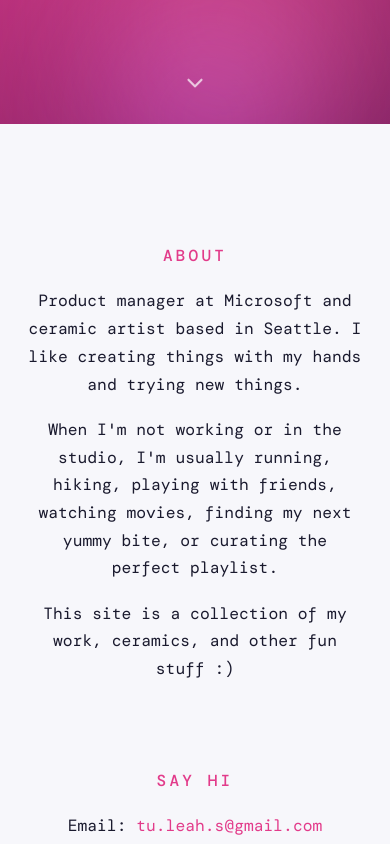
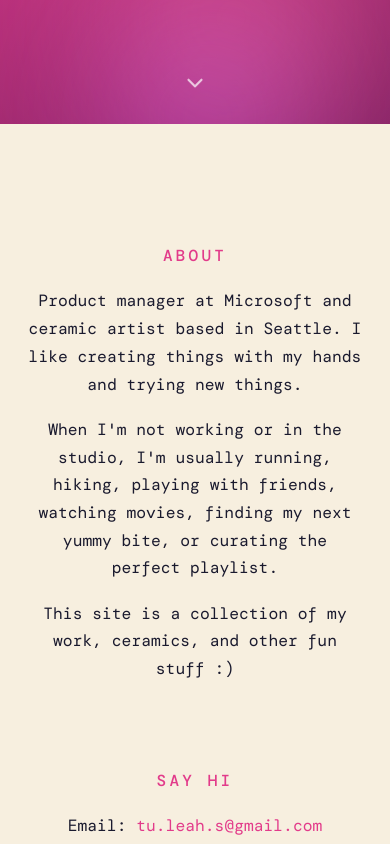
Before and after one commit to leahtu/leahtu.github.io, a Next.js app in the folder web/: page / in a window 390 px wide. Shown: the part 720-1564 px from the top of the page. Built offline with nearby package versions, Linux system fonts and the light colour scheme.

Commit message:
Redesign: cream/teal palette, white-to-color hero transition, baby blue resume page, mobile nav pill

```diff
--- a/web/app/globals.css
+++ b/web/app/globals.css
@@ -4,7 +4,7 @@
    =========================================================== */
 
 :root {
-  --bg: #f7f7fb;
+  --bg: #f7efdf;
   --ink: #1a1a2e;
   --ink-soft: #5a5a78;
   --accent: #c01f6b;
@@ -168,7 +168,10 @@ a { color: var(--accent); text-decoration: none; }
   z-index: 2;
   background: var(--bg);
 }
-.content--home { margin-top: 100vh; }
+.content--home {
+  margin-top: 100vh;
+  background: var(--bg);
+}
 .content--page { padding-top: 80px; }
 
 .section { padding: 14vh 0; }
@@ -290,9 +293,9 @@ code { font-family: ui-monospace, Menlo, monospace; font-size: 0.85em; backgroun
   inset: 0;
   z-index: -1;
   overflow: hidden;
-  background: linear-gradient(155deg, #58124a 0%, #88205f 34%, #b82f7a 70%, #832060 100%);
+  background: var(--bg);
 }
-.subpage { color: #fff; }
+.subpage { color: var(--ink); }
 .subpage .content { background: transparent; }
 .subpage::before {
   content: "";
@@ -301,7 +304,7 @@ code { font-family: ui-monospace, Menlo, monospace; font-size: 0.85em; backgroun
   height: 68px;
   z-index: 99;
   pointer-events: none;
-  background: linear-gradient(to bottom, rgba(45, 8, 32, 0.62) 0%, rgba(45, 8, 32, 0.32) 55%, transparent 100%);
+  background: linear-gradient(to bottom, rgba(247, 239, 223, 0.72) 0%, rgba(247, 239, 223, 0.4) 55%, transparent 100%);
   backdrop-filter: blur(7px);
   -webkit-backdrop-filter: blur(7px);
   opacity: 0;
@@ -309,27 +312,46 @@ code { font-family: ui-monospace, Menlo, monospace; font-size: 0.85em; backgroun
 }
 .subpage.scrolled::before { opacity: 1; }
 .subpage .section { padding: 8px 0 48px; }
-.subpage .topnav a { color: rgba(255, 255, 255, 0.88); }
-.subpage .topnav a:hover { color: #ffd23f; }
-.subpage .topnav a.active { color: #ffd23f; text-decoration-color: #ffd23f; }
-.content--page .eyebrow { font-family: var(--mono); color: #ffd23f; text-transform: lowercase; letter-spacing: 0.1em; }
-.content--page h1 { font-family: var(--syne); color: #fff; letter-spacing: -0.03em; }
-.content--page .tagline { color: rgba(255, 255, 255, 0.82); }
-.content--page p { color: rgba(255, 255, 255, 0.85); }
-.content--page code { background: rgba(255, 255, 255, 0.16); border-color: rgba(255, 255, 255, 0.28); color: #fff; }
-.content--page .btn { background: rgba(255, 255, 255, 0.14); border-color: rgba(255, 255, 255, 0.32); color: #fff; box-shadow: none; backdrop-filter: blur(6px); }
-.content--page .btn:hover { background: rgba(255, 255, 255, 0.24); color: #fff; }
+.subpage .topnav a { color: var(--ink); }
+.subpage .topnav a:hover { color: var(--accent); }
+.subpage .topnav a.active { color: var(--accent); text-decoration-color: var(--accent); }
+.content--page .eyebrow { font-family: var(--mono); color: var(--accent); text-transform: lowercase; letter-spacing: 0.1em; }
+.content--page h1 { font-family: var(--syne); color: var(--ink); letter-spacing: -0.03em; }
+.content--page .tagline { color: var(--ink-soft); }
+.content--page p { color: var(--ink); }
+.content--page code { background: #fff; border-color: var(--line); color: var(--ink); }
+.content--page .btn { background: #fff; border-color: var(--line); color: var(--ink); box-shadow: none; }
+.content--page .btn:hover { background: #fff; color: var(--accent); }
 .content--page .btn-primary { background: #ffd23f; border-color: #ffd23f; color: #4a0f24; }
+.subpage--resume .subpage-bg { background: #cfe6f7; }
+.subpage--resume::before { background: linear-gradient(to bottom, rgba(207, 230, 247, 0.95) 0%, rgba(207, 230, 247, 0.7) 60%, transparent 100%); }
 .content--page .btn-primary:hover { background: #ffd23f; color: #4a0f24; filter: brightness(1.04); }
 .content--page .resume-img { border-color: rgba(255, 255, 255, 0.4); box-shadow: 0 30px 70px rgba(40, 6, 30, 0.45); }
-.subpage .site-footer { border-top-color: rgba(255, 255, 255, 0.22); color: rgba(255, 255, 255, 0.72); }
-.subpage .site-footer a { color: rgba(255, 255, 255, 0.88); }
-.subpage .site-footer a:hover { color: #ffd23f; }
+.subpage .site-footer { border-top-color: var(--line); color: var(--ink-soft); }
+.subpage .site-footer a { color: var(--ink-soft); }
+.subpage .site-footer a:hover { color: var(--accent); }
 
 /* ---------- Responsive ---------- */
 @media (max-width: 560px) {
   body { font-size: 16px; }
-  .topnav a { padding: 7px 11px; font-size: 0.84rem; }
+  .topnav {
+    top: 10px;
+    left: 12px;
+    right: 12px;
+    transform: none;
+    background: rgba(247, 239, 223, 0.85);
+    -webkit-backdrop-filter: blur(12px);
+    backdrop-filter: blur(12px);
+    border-radius: 16px;
+    padding: 5px 6px;
+  }
+  .subpage--resume .topnav { background: rgba(207, 230, 247, 0.88); }
+  .topnav.is-hidden { transform: translateY(-16px); }
+  .topnav ul { gap: 2px 2px; }
+  .topnav a { padding: 7px 8px; font-size: 0.8rem; }
+  /* nav sits in its own pill, so the subpage frosted bar is redundant */
+  .subpage::before { display: none; }
+  .content--page { padding-top: 86px; }
 }
 
 @media (prefers-reduced-motion: reduce) {
--- a/web/app/resume/page.tsx
+++ b/web/app/resume/page.tsx
@@ -8,7 +8,7 @@ export const metadata: Metadata = {
 
 export default function Resume() {
   return (
-    <div className="subpage">
+    <div className="subpage subpage--resume">
       <div className="subpage-bg" aria-hidden="true">
         <span className="orb orb-1" />
         <span className="orb orb-2" />
@@ -24,7 +24,7 @@ export default function Resume() {
           <div className="wrap reveal">
             <div className="page-head">
               <div className="page-actions">
-                <a className="btn btn-primary" href="/resume.pdf" download>
+                <a className="btn" href="/resume.pdf" download>
                   <svg
                     viewBox="0 0 24 24"
                     fill="none"
```
